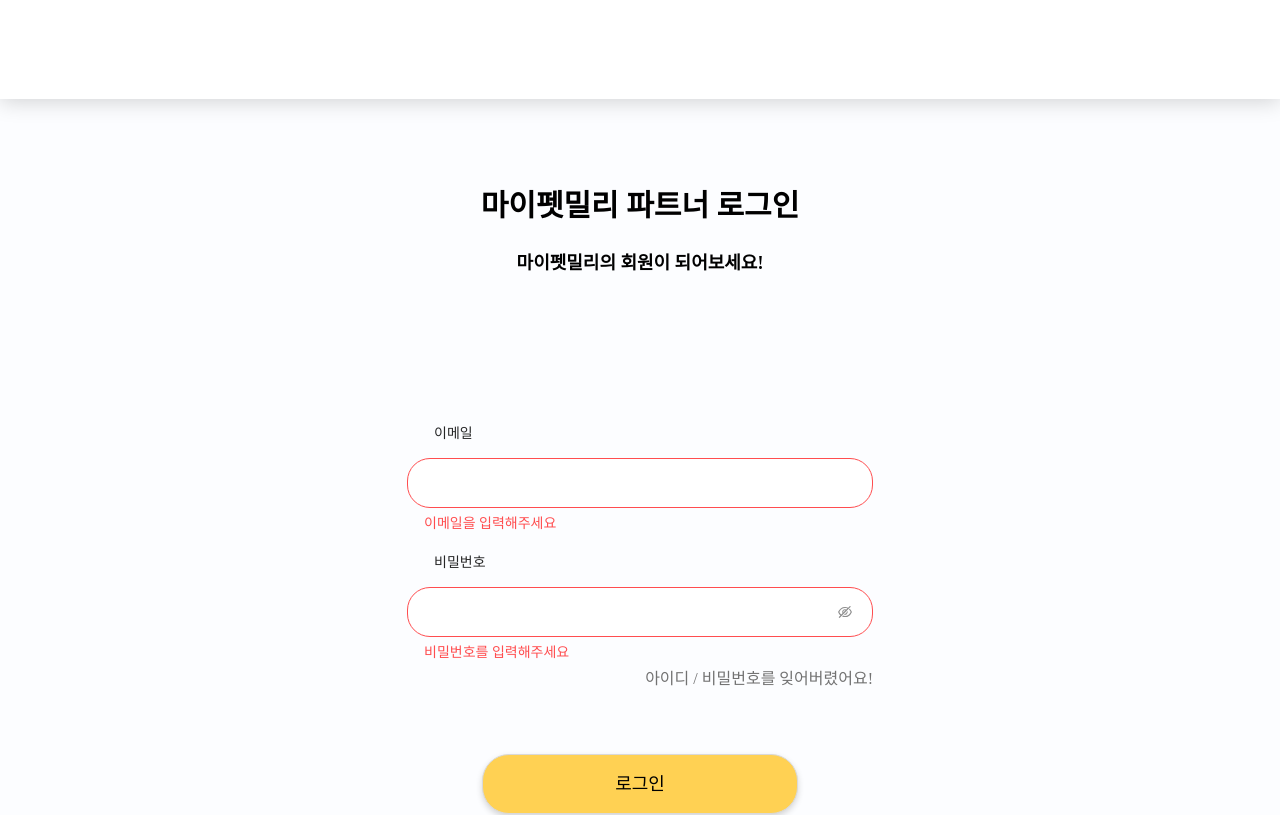
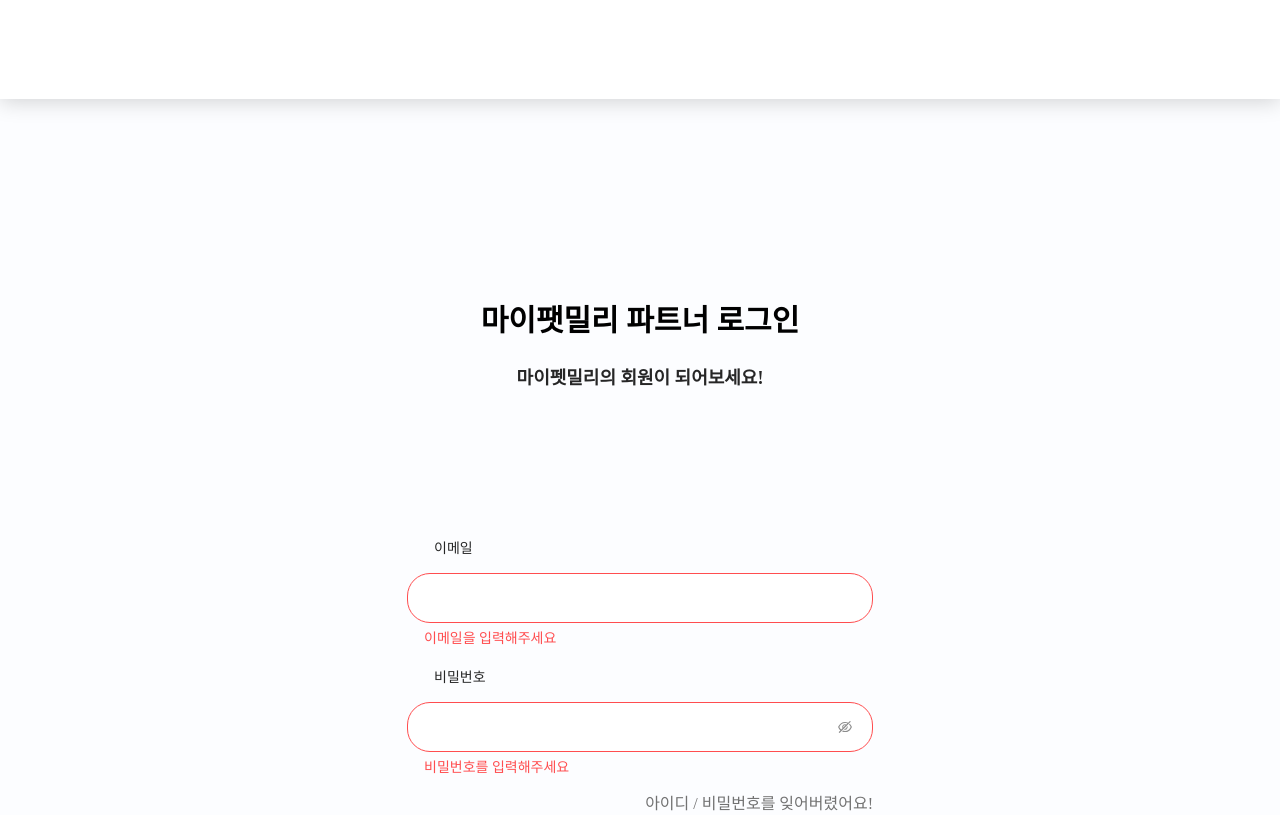
Before and after one commit to mypetmily/collie, a React (Vite) app: page /login in a window 1280 px wide. Shown: the top 815 px of the page. Built offline with nearby package versions, Linux system fonts and the light colour scheme; what typesafe-actions would draw is missing.

Commit message:
refactor: #5 로그인 페이지의 타이틀, 레이아웃을 컴포넌트로 분리

```diff
--- /dev/null
+++ b/src/components/Text/PageSubTitle.scss
@@ -0,0 +1,13 @@
+.page-sub-title {
+  font-size: 18px;
+  line-height: 30px;
+  color: #000;
+  text-align: center;
+}
+
+@media (max-width: 320px) {
+  .ant-typography.page-sub-title {
+    font-size: 18px;
+    line-height: 30px;
+  }
+}
--- /dev/null
+++ b/src/components/Text/PageSubTitle.tsx
@@ -0,0 +1,20 @@
+import React from 'react';
+import cx from 'classnames';
+
+import './PageSubTitle.scss';
+import Paragraph from 'antd/lib/typography/Paragraph';
+
+interface Props {
+  text: string;
+  className?: string;
+}
+
+const PageSubTitle = ({ className = '', text }: Props): JSX.Element => {
+  return (
+    <Paragraph strong={true} className={cx('page-sub-title', className)}>
+      {text}
+    </Paragraph>
+  );
+};
+
+export default PageSubTitle;
--- /dev/null
+++ b/src/components/Text/PageTitle.scss
@@ -0,0 +1,13 @@
+.ant-typography.page-title {
+  font-size: 30px;
+  line-height: 44px;
+  color: #000;
+  text-align: center;
+}
+
+@media (max-width: 320px) {
+  .ant-typography.page-title {
+    font-size: 25px;
+    line-height: 30px;
+  }
+}
--- /dev/null
+++ b/src/components/Text/PageTitle.tsx
@@ -0,0 +1,21 @@
+import React from 'react';
+import cx from 'classnames';
+import Title from 'antd/lib/typography/Title';
+
+import './PageTitle.scss';
+
+interface Props {
+  text: string;
+  level?: 1 | 2 | 3 | 4 | 5;
+  className?: string;
+}
+
+const PageTitle = ({ level = 2, className = '', text }: Props): JSX.Element => {
+  return (
+    <Title level={level} className={cx('page-title', className)}>
+      {text}
+    </Title>
+  );
+};
+
+export default PageTitle;
--- /dev/null
+++ b/src/components/common/CenterLayout.scss
@@ -0,0 +1,6 @@
+.center-layout {
+  display: flex;
+  justify-content: center;
+  align-items: center;
+  padding: 0 20px 30px;
+}
--- /dev/null
+++ b/src/components/common/CenterLayout.tsx
@@ -0,0 +1,20 @@
+import React, { ReactNode } from 'react';
+import cx from 'classnames';
+
+import './CenterLayout.scss';
+
+interface Props {
+  children: ReactNode;
+  className?: string;
+  innerClassName?: string;
+}
+
+const CenterLayout = ({ className = '', innerClassName = '', children }: Props): JSX.Element => {
+  return (
+    <div className={cx('center-layout', className)}>
+      <div className={cx('center-layout__inner', innerClassName)}>{children}</div>
+    </div>
+  );
+};
+
+export default CenterLayout;
--- a/src/pages/Login/index.scss
+++ b/src/pages/Login/index.scss
@@ -1,26 +1,11 @@
 .login-page {
-  display: flex;
-  justify-content: center;
-  align-items: center;
-  height: 100%;
-  min-height: 100vh;
-
   .login-page__inner {
     width: 100%;
     max-width: 466px;
-  }
-  .login-page__tit {
-    font-size: 30px;
-    line-height: 44px;
-    color: #000;
-    text-align: center;
+    margin-top: 200px;
   }
   .login-page__sub-tit {
     margin-top: 20px;
-    font-size: 18px;
-    line-height: 30px;
-    color: #000;
-    text-align: center;
   }
   .login-page__form-container {
     display: flex;
@@ -29,6 +14,7 @@
   }
   .login-page__forget-link {
     align-self: flex-end;
+    margin-top: 10px;
     font-size: 16px;
     line-height: 30px;
     color: #727272;
--- a/src/pages/Login/index.tsx
+++ b/src/pages/Login/index.tsx
@@ -2,24 +2,20 @@
 
 import { Form } from 'antd';
 import { Link } from 'react-router-dom';
-import Title from 'antd/lib/typography/Title';
-import Paragraph from 'antd/lib/typography/Paragraph';
 
+import CenterLayout from '@comp/common/CenterLayout';
 import { BasicInput } from '@comp/Input';
 import { SubmitBtn } from '@comp/Button';
 
 import './index.scss';
+import PageTitle from '@comp/Text/PageTitle';
+import PageSubTitle from '@comp/Text/PageSubTitle';
 
 const LoginPage = (): JSX.Element => {
   return (
-    <div className="login-page">
-      <div className="login-page__inner">
-        <Title level={2} className="login-page__tit">
-          마이펫밀리 파트너 로그인
-        </Title>
-        <Paragraph strong={true} className="login-page__sub-tit">
-          마이펫밀리의 회원이 되어보세요!
-        </Paragraph>
+    <CenterLayout className="login-page" innerClassName="login-page__inner">
+      <PageTitle text="마이팻밀리 파트너 로그인" />
+      <PageSubTitle className="login-page__sub-tit" text="마이펫밀리의 회원이 되어보세요!" />
       <Form name="user">
         <div className="login-page__form-container">
           <BasicInput type="text" label="이메일" name="email" message="이메일을 입력해주세요" />
@@ -30,8 +26,7 @@
           <SubmitBtn className="login-page__submit-btn">로그인</SubmitBtn>
         </div>
       </Form>
-      </div>
-    </div>
+    </CenterLayout>
   );
 };
 
```
Lines whose indentation alone changed are shown as unchanged.
